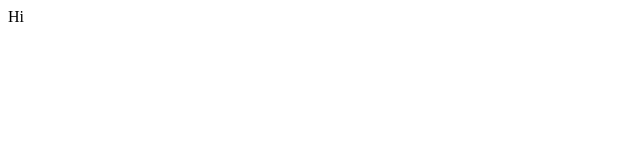
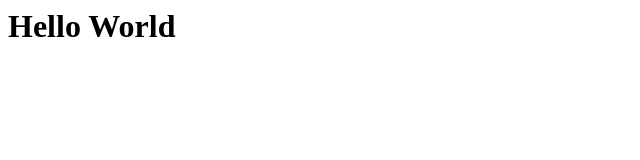
Before and after one commit to BigText/MatthewDevs, a plain HTML site: page Index.html in a window 1280 px wide. Shown: the whole page, without its empty margins (0-640 px from the left). Drawn offline with Linux system fonts and the light colour scheme.

Commit message:
Update Index.html

```diff
--- a/Index.html
+++ b/Index.html
@@ -1,2 +1,7 @@
-<html><div> Hi </div>
+<html>
+<head>
+</head>
+<body>
+<h1>Hello World<h1>
+</body>
 </html>
```
